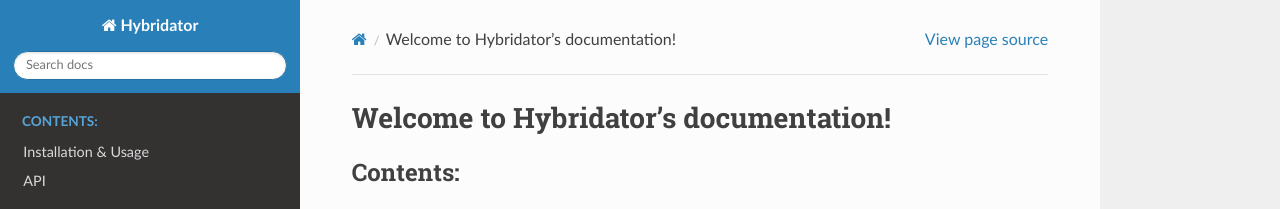
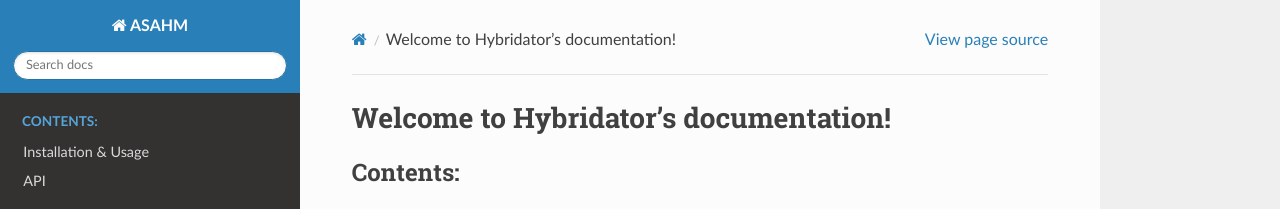
Before and after one commit to LaboratoireMecaniqueLille/ASAHM, a Sphinx documentation site: the page built from docs/source/index.rst, in a window 1280 px wide. Shown: the top 209 px of the page. Built offline with Sphinx 7.4.7 and the Read the Docs theme 2.0.0, drawn with Linux system fonts in a browser that asks for light colours.

Commit message:
Update conf.py
Signed-off-by: LuisVinTM <94870715+LuisVinTM@users.noreply.github.com>

```diff
--- a/docs/source/conf.py
+++ b/docs/source/conf.py
@@ -6,7 +6,7 @@
 # -- Project information -----------------------------------------------------
 # https://www.sphinx-doc.org/en/master/usage/configuration.html#project-information
 
-project = 'Hybridator'
+project = 'ASAHM'
 copyright = '2023, Tejada Luis, Coulibaly Ibrahim'
 author = 'Tejada Luis, Coulibaly Ibrahim'
 release = '0.0.1'
```
